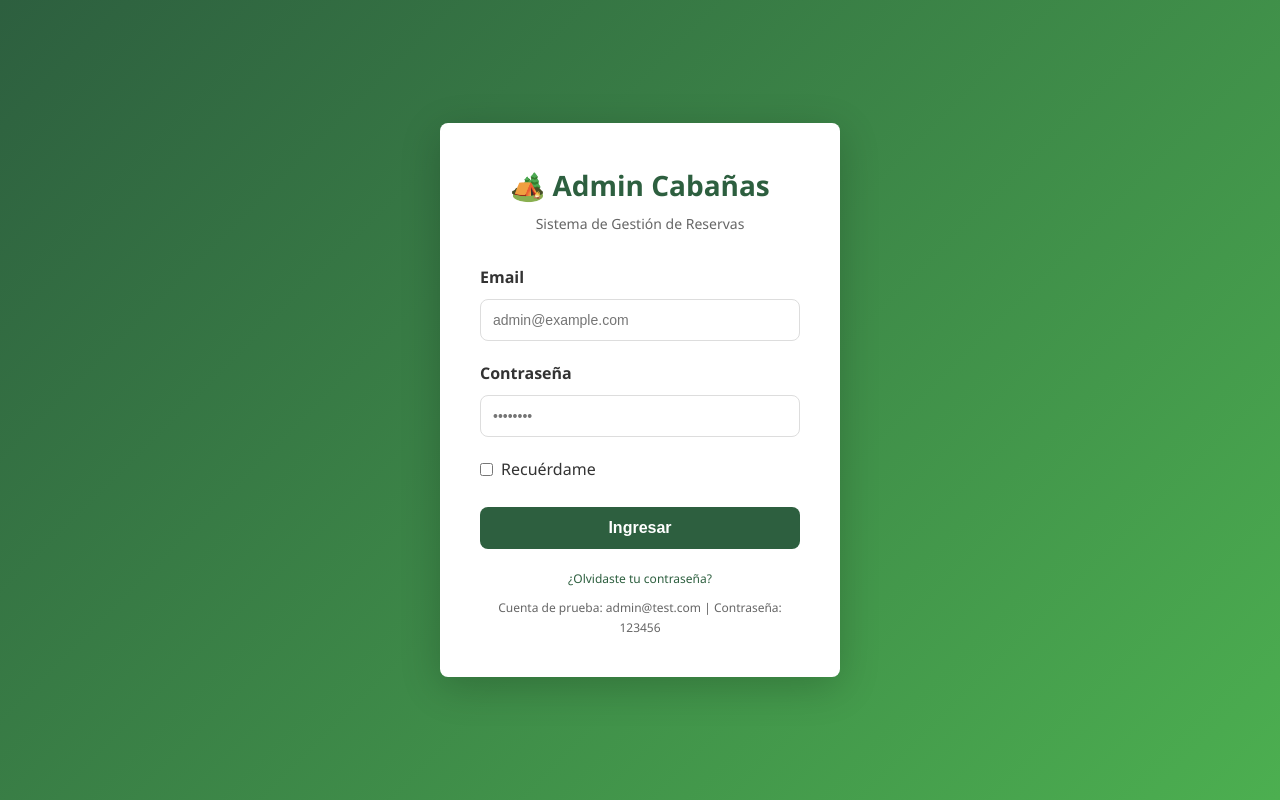
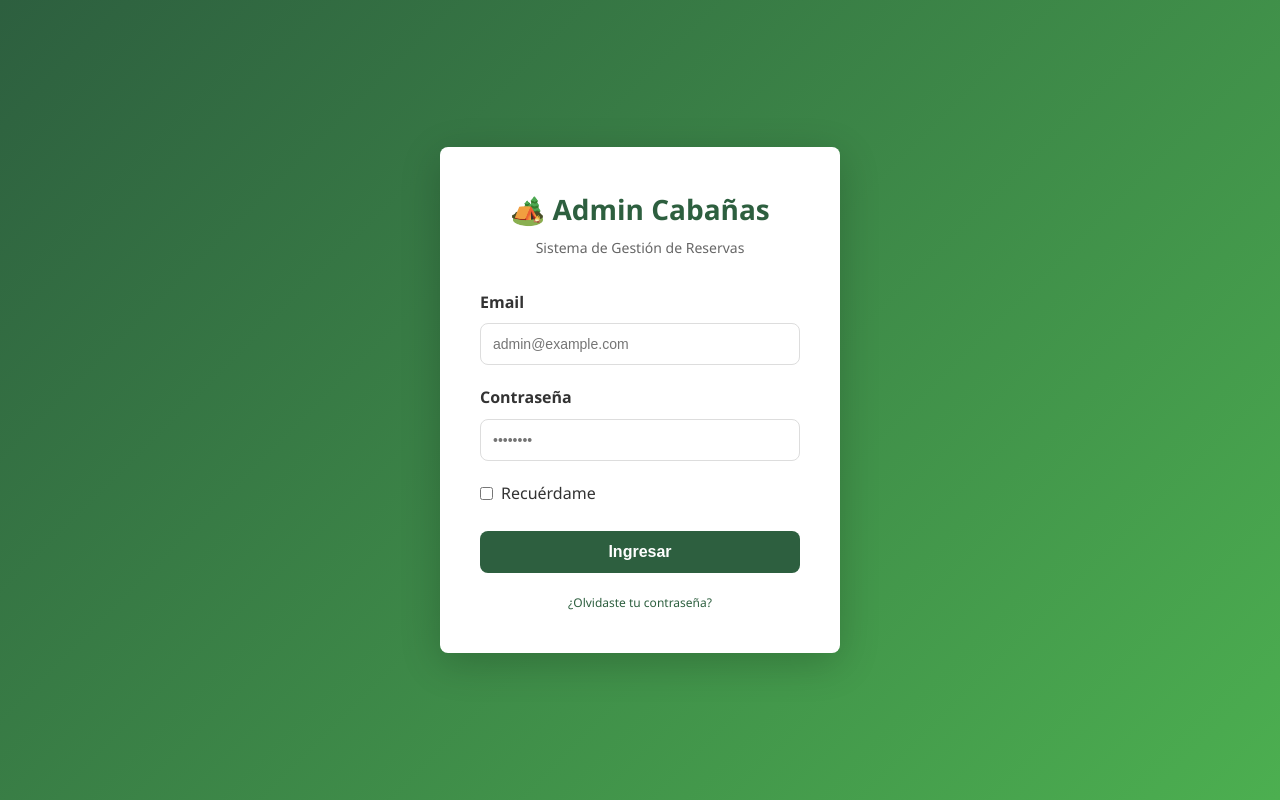
Before and after one commit to MaoAcu/Beach_rental, a Flask app: page / in a window 1280 px wide. Run offline with Flask 3, Linux system fonts and the light colour scheme.

Commit message:
ajustes requerimentos

```diff
--- a/app/templates/login.html
+++ b/app/templates/login.html
@@ -31,7 +31,7 @@
             </form>
             <div class="login-footer">
                 <a href="#forgot">¿Olvidaste tu contraseña?</a>
-                <p>Cuenta de prueba: admin@test.com | Contraseña: 123456</p>
+
             </div>
         </div>
     </div>
--- a/wsgi.py
+++ b/wsgi.py
@@ -3,4 +3,4 @@ from app import create_app
 app = create_app()
 
 #esto es solo para local
-app.run(debug=True)
+#app.run(debug=True)
```
Also changed, not shown: requirements.txt (+0 -9 lines).
